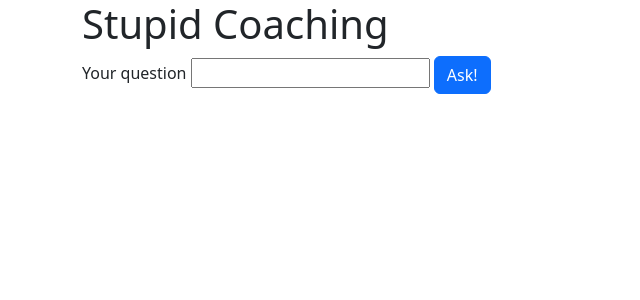
After one commit to YasmimDeCarvalho/rails-stupid-coaching, a Rails app: page /ask in a window 1280 px wide. The commit adds this page. Shown: the top 300 px of the page, without its empty margins (0-640 px from the left). Run offline with Rails 7, Linux system fonts and the light colour scheme; some libraries are stand-ins or nearby versions.

Commit message:
challenge2

```diff
--- /dev/null
+++ b/app/controllers/questions_controller.rb
@@ -0,0 +1,18 @@
+class QuestionsController < ApplicationController
+  def ask
+  end
+
+  def answer
+    @question = params[:question]
+
+    if  @question == "I am going to work"
+      @answer = "Great!"
+
+    elsif @question.end_with?("?")
+       @answer = "Silly question, get dressed and go to work!"
+
+    else
+      @answer = "I don't care, get dressed and go to work!"
+    end
+  end
+end
--- /dev/null
+++ b/app/helpers/questions_helper.rb
@@ -0,0 +1,2 @@
+module QuestionsHelper
+end
--- a/app/views/layouts/application.html.erb
+++ b/app/views/layouts/application.html.erb
@@ -18,12 +18,21 @@
     <link rel="icon" href="/icon.svg" type="image/svg+xml">
     <link rel="apple-touch-icon" href="/icon.png">
 
+
+    <!--CSS style-->
+    <link rel="stylesheet" href="style.css">
+
+    <!--Bootstrap -->
+    <link href="https://cdn.jsdelivr.net/npm/bootstrap@5.3.6/dist/css/bootstrap.min.css" rel="stylesheet" integrity="sha384-4Q6Gf2aSP4eDXB8Miphtr37CMZZQ5oXLH2yaXMJ2w8e2ZtHTl7GptT4jmndRuHDT" crossorigin="anonymous">
+
     <%# Includes all stylesheet files in app/assets/stylesheets %>
     <%= stylesheet_link_tag :app, "data-turbo-track": "reload" %>
     <%= javascript_importmap_tags %>
   </head>
 
   <body>
+     <div class=container>
     <%= yield %>
+    </div>
   </body>
 </html>
--- /dev/null
+++ b/app/views/questions/ask.html.erb
@@ -0,0 +1,7 @@
+<h1>Stupid Coaching</h1>
+
+  <form action="/answer" data-turbo="false">
+    <label for="question">Your question</label>
+    <input type="text" id="question" name="question">
+    <input type="submit" value="Ask!" class="btn btn-primary">
+  </form>
--- a/config/routes.rb
+++ b/config/routes.rb
@@ -11,4 +11,8 @@ Rails.application.routes.draw do
 
   # Defines the root path route ("/")
   # root "posts#index"
+
+  root to: "questions#ask"
+  get "/ask", to: "questions#ask"
+  get "/answer", to: "questions#answer"
 end
--- /dev/null
+++ b/style.css
@@ -0,0 +1,3 @@
+#newQuestion a{
+  text-decoration: none;
+}
```
Also changed, not shown: app/views/questions/answer.html.erb (added, +12 -0 lines), test/controllers/questions_controller_test.rb (added, +7 -0 lines).
